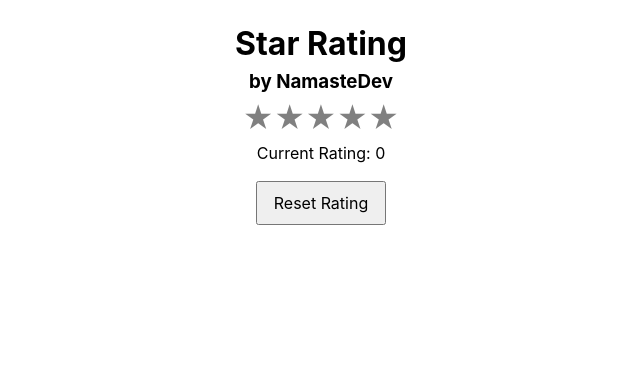
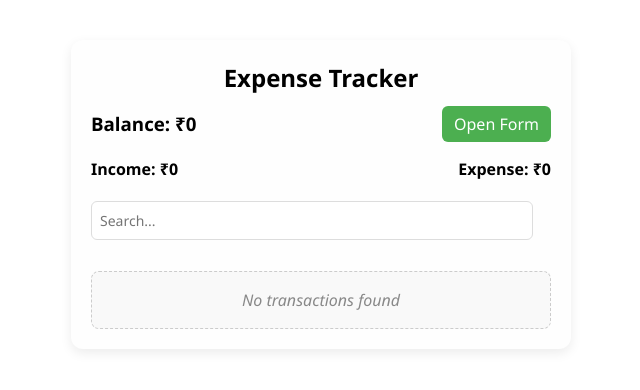
Before and after one commit to shubhamchasing/react-vite-prep, a React (Vite) app: page / in a window 1280 px wide. Shown: the top 390 px of the page, without its empty margins (319-959 px from the left). Built offline with nearby package versions, Linux system fonts and the light colour scheme.

Commit message:
feat: add expense tracker

```diff
--- a/src/App.jsx
+++ b/src/App.jsx
@@ -1,5 +1,6 @@
 import "./App.css";
-import StarRating from "./Components/StarRating";
+import ExpenseTracker from "./Components/ExpenseTracker/Index";
+// import StarRating from "./Components/StarRating";
 // import PasswordGenerator from "./Components/PasswordGenerator";
 // import MarkdownEditor from "./Components/MarkdownEditor";
 // import UndoRedo from "./Components/UndoRedo";
@@ -58,7 +59,7 @@ function App() {
   return (
     <>
       <div className="App">
-        <StarRating/>
+        <ExpenseTracker/>
       </div>
     </>
   );
--- /dev/null
+++ b/src/Components/ExpenseTracker/Index.jsx
@@ -0,0 +1,187 @@
+import { useMemo, useState } from "react";
+import "./styles.css";
+
+const transObj = {
+  //   id: 1,
+  title: "",
+  type: "income",
+  amount: "",
+};
+
+const ExpenseTracker = () => {
+  // Initilize useState using transactions, title, amount, type, showForm and search
+  const [showForm, setShowForm] = useState(false);
+  const [transaction, setTransaction] = useState(transObj);
+  const [transactionList, setTransactionList] = useState([]);
+  const [filteredTransactionList, setFilteredTransactionList] = useState([]);
+  const [search, setSearch] = useState("");
+
+  //create filteredTransactions
+
+  //Calculate balance using totalIncome and totalExpense
+
+  const handleAddTransaction = () => {
+    // complete logic to create a new transaction object
+    // update the state and reset form fields
+    const isAllFieldValid = Object.values(transaction).every(
+      (value) => value.length > 0
+    );
+    if (isAllFieldValid) {
+      const updatedTransactionList = [
+        ...transactionList,
+        {
+          ...transaction,
+          id:
+            transactionList.length === 0
+              ? 1
+              : transactionList[transactionList.length - 1].id + 1,
+        },
+      ];
+      setTransactionList(updatedTransactionList);
+      setFilteredTransactionList(updatedTransactionList);
+      setTransaction(transObj);
+      setShowForm(false);
+      handleSearch(search, updatedTransactionList);
+    }
+  };
+
+  const handleDelete = (id) => {
+    // implement delete logic
+    const updatedTransactionList = transactionList.filter(
+      (item) => item.id !== id
+    );
+    setTransactionList(updatedTransactionList);
+    setFilteredTransactionList(updatedTransactionList);
+    handleSearch(search, updatedTransactionList);
+  };
+
+  const handleShowForm = () => {
+    setShowForm(!showForm);
+  };
+
+  const handleTransaction = (e, key) => {
+    setTransaction((prev) => ({ ...prev, [key]: e.target.value }));
+  };
+
+  const [balance, income, expense] = useMemo(() => {
+    let newBalance = 0;
+    let totalIncome = 0;
+    let totalExpense = 0;
+
+    transactionList.forEach((item) => {
+      if (item.type === "income") {
+        totalIncome += Number(item.amount);
+      } else {
+        totalExpense += Number(item.amount);
+      }
+    });
+
+    newBalance = totalIncome - totalExpense;
+
+    return [newBalance, totalIncome, totalExpense];
+  }, [transactionList]);
+
+  const handleOnChangeSearch = (e) => {
+    const { value } = e.target;
+    handleSearch(value, transactionList);
+    setSearch(value);
+  };
+
+  const handleSearch = (value, list) => {
+    const updatedTransactionList = list.filter((item) =>
+      item.title.includes(value)
+    );
+    setFilteredTransactionList(updatedTransactionList);
+  };
+
+  return (
+    <div className="tracker-container">
+      <h2>Expense Tracker</h2>
+
+      <div className="header-container">
+        <div className="balance">
+          <h3 data-testid="balance-amount">Balance: ₹{balance}</h3>
+        </div>
+
+        <button
+          className="toggle-form-button"
+          data-testid="toggle-form-button"
+          onClick={handleShowForm}
+        >
+          {showForm ? "Close Form" : "Open Form"}
+        </button>
+      </div>
+
+      {showForm && (
+        <div className="form">
+          <input
+            type="text"
+            data-testid="title-input"
+            placeholder="Title"
+            value={transaction.title}
+            onChange={(e) => handleTransaction(e, "title")}
+          />
+          <input
+            type="number"
+            data-testid="amount-input"
+            placeholder="Amount"
+            min="0"
+            value={transaction.amount}
+            onChange={(e) => handleTransaction(e, "amount")}
+          />
+          <select
+            data-testid="type-select"
+            value={transaction.type}
+            onChange={(e) => handleTransaction(e, "type")}
+          >
+            <option value="income">Income</option>
+            <option value="expense">Expense</option>
+          </select>
+          <button data-testid="add-button" onClick={handleAddTransaction}>
+            Add Transaction
+          </button>
+        </div>
+      )}
+
+      <div className="summary">
+        <div data-testid="income-amount">Income: ₹{income}</div>
+        <div data-testid="expenses-amount">Expense: ₹{expense}</div>
+      </div>
+
+      <input
+        type="text"
+        data-testid="search-input"
+        placeholder="Search..."
+        className="search"
+        value={search}
+        onChange={handleOnChangeSearch}
+      />
+      {filteredTransactionList.length === 0 ? (
+        <div className="no-transactions" data-testid="no-transactions">
+          No transactions found
+        </div>
+      ) : (
+        <ul className="transactions">
+          {filteredTransactionList.map((item, index) => (
+            <li
+              key={index}
+              className={`${item.type === "income" ? "income" : "expense"}`}
+              data-testid="transaction-item"
+            >
+              {item.title}: ₹{item.amount}
+              <button
+                type="button"
+                data-testid="delete-button"
+                onClick={() => handleDelete(item.id)}
+              >
+                Remove
+              </button>
+            </li>
+          ))}
+        </ul>
+      )}
+    </div>
+  );
+};
+
+export default ExpenseTracker;
--- /dev/null
+++ b/src/Components/ExpenseTracker/styles.css
@@ -0,0 +1,133 @@
+.tracker-container {
+  max-width: 500px;
+  margin: 40px auto;
+  padding: 20px;
+  background: #fefefe;
+  border-radius: 12px;
+  box-shadow: 0 4px 12px rgba(0, 0, 0, 0.08);
+  font-family: "Segoe UI", sans-serif;
+}
+
+h2,
+h3 {
+  text-align: center;
+  margin-bottom: 10px;
+}
+
+.header-container {
+  display: flex;
+  justify-content: space-between;
+  align-items: center;
+  margin-bottom: 15px;
+}
+
+.balance h3 {
+  margin: 0;
+}
+
+.toggle-form-button {
+  padding: 6px 12px;
+  background: #4caf50;
+  color: #fff;
+  border: none;
+  border-radius: 6px;
+  cursor: pointer;
+}
+
+.toggle-form-button:hover {
+  background: #388e3c;
+}
+
+.form {
+  display: flex;
+  flex-direction: column;
+  gap: 10px;
+  margin-bottom: 15px;
+}
+
+.form input,
+.form select {
+  padding: 8px;
+  border: 1px solid #ccc;
+  border-radius: 6px;
+  font-size: 14px;
+}
+
+.form button {
+  padding: 8px;
+  background: #2196f3;
+  color: #fff;
+  border: none;
+  border-radius: 6px;
+  cursor: pointer;
+}
+
+.form button:hover {
+  background: #1976d2;
+}
+
+.summary {
+  display: flex;
+  justify-content: space-between;
+  margin: 10px 0 20px;
+  font-weight: bold;
+}
+
+.search {
+  width: 96%;
+  padding: 8px;
+  margin-bottom: 15px;
+  border: 1px solid #ddd;
+  border-radius: 6px;
+  font-size: 14px;
+}
+
+.transactions {
+  list-style: none;
+  padding: 0;
+  margin: 0;
+}
+
+.transactions li {
+  display: flex;
+  justify-content: space-between;
+  align-items: center;
+  background: #f4f4f4;
+  padding: 8px 12px;
+  margin-bottom: 8px;
+  border-left: 4px solid #999;
+  border-radius: 6px;
+}
+
+.transactions li.income {
+  border-color: #4caf50;
+}
+
+.transactions li.expense {
+  border-color: #f44336;
+}
+
+.transactions button {
+  background: #e53935;
+  color: #fff;
+  border: none;
+  padding: 4px 8px;
+  border-radius: 4px;
+  cursor: pointer;
+}
+
+.transactions button:hover {
+  background: #c62828;
+}
+
+.no-transactions {
+  text-align: center;
+  margin-top: 1rem;
+  padding: 1rem;
+  color: #888;
+  font-style: italic;
+  font-size: 1rem;
+  background-color: #f9f9f9;
+  border: 1px dashed #ccc;
+  border-radius: 8px;
+}
```
